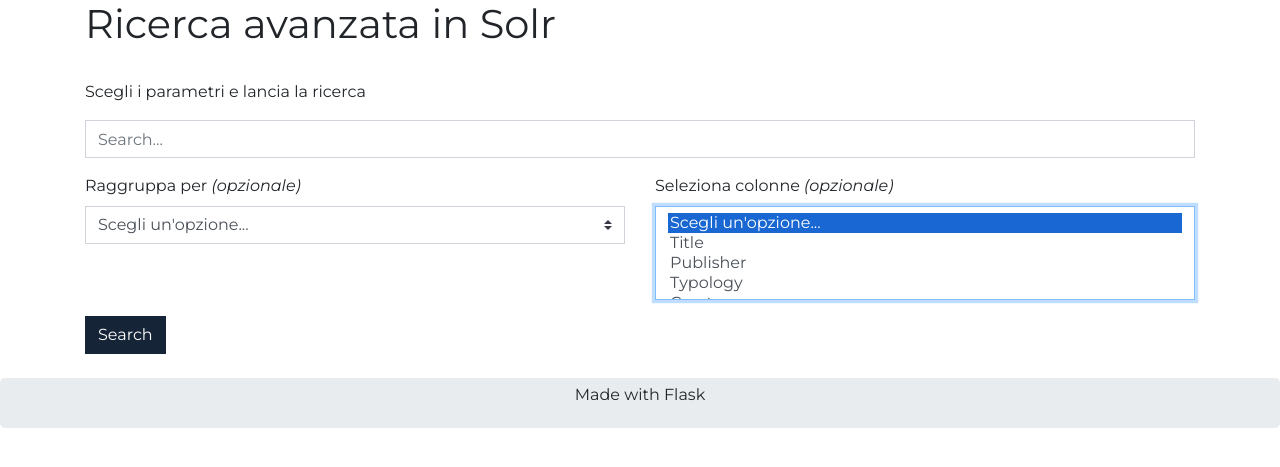
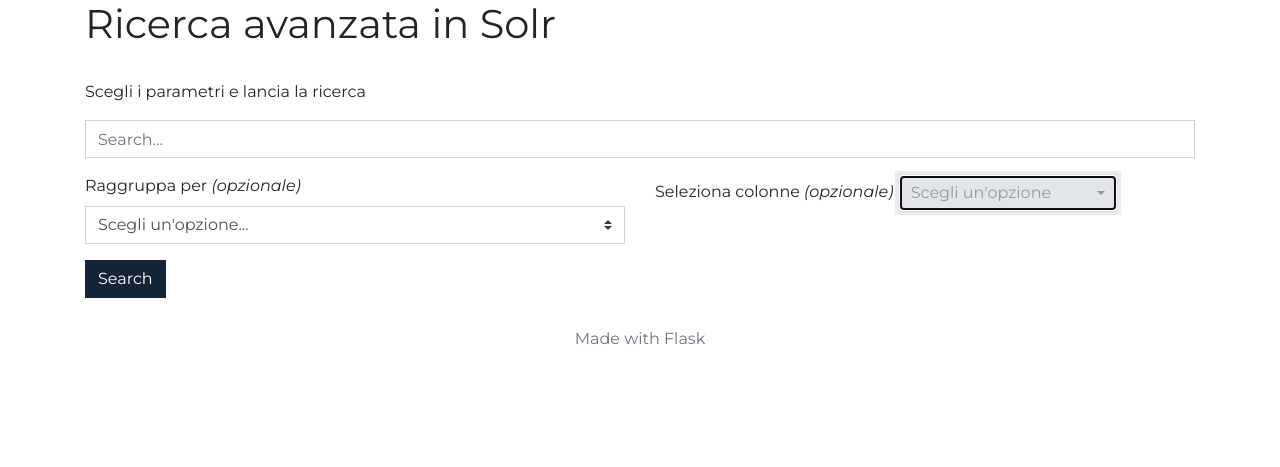
Before and after one commit to marlara/OpenLookUp, a Flask app: page /search in a window 1280 px wide, after a click that opens the changed part. Shown: the part 112-579 px from the top of the page. Run offline with Flask 2, Linux system fonts and the light colour scheme; some libraries are stand-ins or nearby versions.

Commit message:
selectpicker

```diff
--- a/OpenLook/app/search/views.py
+++ b/OpenLook/app/search/views.py
@@ -25,16 +25,16 @@ def search_str():
                 data = "Nessun parametro per la ricerca"
             else:
                 if param_group == "": #if group by is not selected
-                    if selection == "":
+                    if selection: #if there are selected columns
                         try:
-                            solr_data = data_access_object.DataAccess().search_string(rv)
+                            solr_data = data_access_object.DataAccess().select(rv, selection)
                             df = pd.DataFrame(solr_data) #create a dataframe with the result data
                             data = df.to_html(classes=['table', 'linestab', 'table-striped','table-responsive'], justify='left', border=0, index=False) #rendering for the template
                         except Exception as e:
                             data = ["error", str(e)]
                     else:
                         try:
-                            solr_data = data_access_object.DataAccess().select(rv, selection)
+                            solr_data = data_access_object.DataAccess().search_string(rv)
                             df = pd.DataFrame(solr_data) #create a dataframe with the result data
                             data = df.to_html(classes=['table', 'linestab', 'table-striped','table-responsive'], justify='left', border=0, index=False) #rendering for the template
                         except Exception as e:
--- a/OpenLook/app/static/custom-style.css
+++ b/OpenLook/app/static/custom-style.css
@@ -16,6 +16,7 @@ body{
     color: #F84718;
     padding-bottom: calc(.5rem - 1px);
 }
+
 
 /*@media(min-width: 576px) {
     .navbar-expand-sm .navbar-collapse {
@@ -78,7 +79,7 @@ body{
 
 }
 
-.footer.jumbotron {
+.footer {
     padding-top: 5px;
     padding-bottom: 5px;
 }
@@ -116,8 +117,8 @@ body{
 /* form */
 
 .form-control:focus {
-    border-bottom: 1px solid #80bdff;
-    box-shadow: 0 1px 0 0 #80bdff;
+    border-color: #F84718;
+    box-shadow: 0 0 .1rem 0 #FF8E70;
 }
 
 .form-control {
@@ -128,9 +129,25 @@ body{
     border-radius: 0px;
 }
 
+.custom-select:focus {
+    border-color: #F84718;
+    box-shadow: 0 0 .1rem 0 #FF8E70;
+}
+
 .alert-info {
     border-radius: 0px;
     background: #FF724D;
     border-color: #FF724D;
     color: white;
 }
+
+.bootstrap-selectpicker {
+    border-radius: 0px;
+    background-color: white;
+    border-color: ;
+}
+
+.bootstrap-selectpicker:focus {
+    border-color: #F84718;
+    box-shadow: 0 0 .1rem 0 #FF8E70;
+}
--- a/OpenLook/app/templates/base.html
+++ b/OpenLook/app/templates/base.html
@@ -8,6 +8,7 @@ base template from Bootstrap
   <meta charset="utf-8">
   <meta name="viewport" content="width=device-width, initial-scale=1">
   <link rel="stylesheet" href="https://stackpath.bootstrapcdn.com/bootstrap/4.5.0/css/bootstrap.min.css" integrity="sha384-9aIt2nRpC12Uk9gS9baDl411NQApFmC26EwAOH8WgZl5MYYxFfc+NcPb1dKGj7Sk" crossorigin="anonymous">
+  <link rel="stylesheet" href="https://cdn.jsdelivr.net/npm/bootstrap-select@1.13.14/dist/css/bootstrap-select.min.css">
   <link rel="stylesheet" type="text/css" href= {{ url_for('static', filename='custom-style.css') }}> <!--Custom css-->
   <link href="https://fonts.googleapis.com/css2?family=Cairo:wght@400;700&family=Montserrat:ital,wght@0,400;0,700;1,400;1,700&family=Noto+Sans+JP:wght@400;700&family=Noto+Sans+KR:wght@400;700&family=Noto+Sans+SC:wght@400;700&family=Noto+Sans:ital,wght@0,400;0,700;1,400;1,700&display=swap" rel="stylesheet">  <!-- font-->
 </head>
@@ -38,17 +39,20 @@ base template from Bootstrap
 </nav>
 
 <!--Content: base template with jinja2-->
+<script src="https://ajax.googleapis.com/ajax/libs/jquery/3.5.1/jquery.min.js"></script>
+<script src="https://cdnjs.cloudflare.com/ajax/libs/popper.js/1.14.3/umd/popper.min.js" integrity="sha384-ZMP7rVo3mIykV+2+9J3UJ46jBk0WLaUAdn689aCwoqbBJiSnjAK/l8WvCWPIPm49" crossorigin="anonymous"></script>
+<script src="https://stackpath.bootstrapcdn.com/bootstrap/4.5.0/js/bootstrap.min.js" integrity="sha384-OgVRvuATP1z7JjHLkuOU7Xw704+h835Lr+6QL9UvYjZE3Ipu6Tp75j7Bh/kR0JKI" crossorigin="anonymous"></script>
 
 {% block body %} {% endblock %}
 
 <!--footer-->
-<div class="jumbotron text-center footer" style="margin-bottom:0" height="20px">
-  <p>Made with Flask</p>
-</div>
+<footer class="footer text-center" style="margin-bottom:0" height="20px">
+  <div class="container">
+    <span class="text-muted">Made with Flask</span>
+  </div>
+</footer>
 
-<script src="https://stackpath.bootstrapcdn.com/bootstrap/4.5.0/js/bootstrap.min.js" integrity="sha384-OgVRvuATP1z7JjHLkuOU7Xw704+h835Lr+6QL9UvYjZE3Ipu6Tp75j7Bh/kR0JKI" crossorigin="anonymous"></script>
-<script src="https://code.jquery.com/jquery-3.5.1.slim.min.js" integrity="sha384-DfXdz2htPH0lsSSs5nCTpuj/zy4C+OGpamoFVy38MVBnE+IbbVYUew+OrCXaRkfj" crossorigin="anonymous"></script>
-<script src="https://cdnjs.cloudflare.com/ajax/libs/popper.js/1.14.3/umd/popper.min.js" integrity="sha384-ZMP7rVo3mIykV+2+9J3UJ46jBk0WLaUAdn689aCwoqbBJiSnjAK/l8WvCWPIPm49" crossorigin="anonymous"></script>
+
 
 </body>
 </html>
--- a/OpenLook/app/templates/search.html
+++ b/OpenLook/app/templates/search.html
@@ -42,8 +42,7 @@
                 </div>
                 <div class="col-md-6">
                     <label for="select-col">Seleziona colonne <em>(opzionale)</em></label>
-                    <select name= "selection" class="custom-select" id="select-col" multiple>
-                        <option value="" selected >Scegli un'opzione...</option>
+                    <select name= "selection" class="selectpicker" id="select-col" multiple data-live-search="true" title="Scegli un'opzione">
                         <option value="title" >Title</option>
                         <option value="publisher" >Publisher</option>
                         <option value="typology" >Typology</option>
@@ -87,7 +86,11 @@
         <br>-->
 </div>
 
-
+<script>
+    $(document).ready(function(){
+        $("#select-col").selectpicker();
+    })
+</script>
     <!-- vecchio form search
     <form action="/search" method="POST">
         <div class="form-group">
@@ -109,4 +112,7 @@
         <br>
     </form>
     <br>-->
+
+<script src="https://cdn.jsdelivr.net/npm/bootstrap-select@1.13.14/dist/js/bootstrap-select.min.js"></script>
+
 {% endblock %}
```
Also changed, not shown: OpenLook/readme.md.
